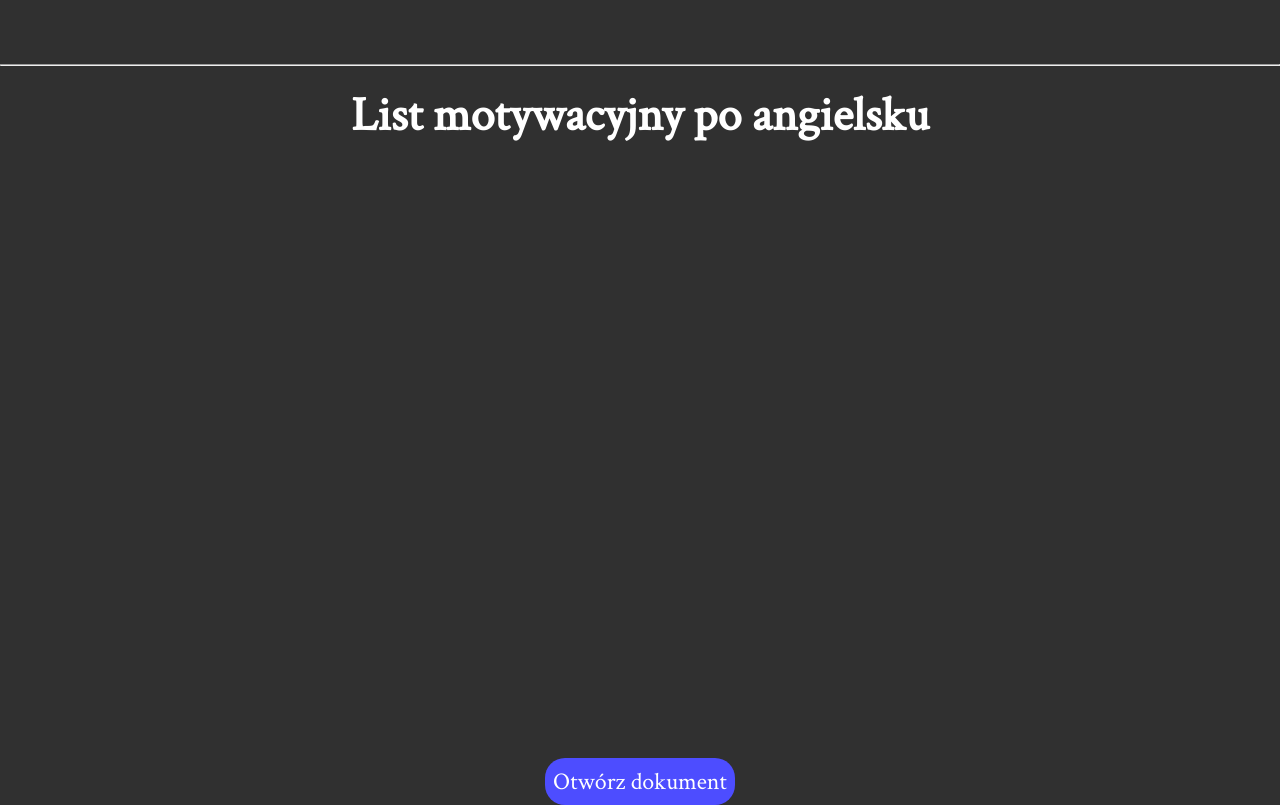
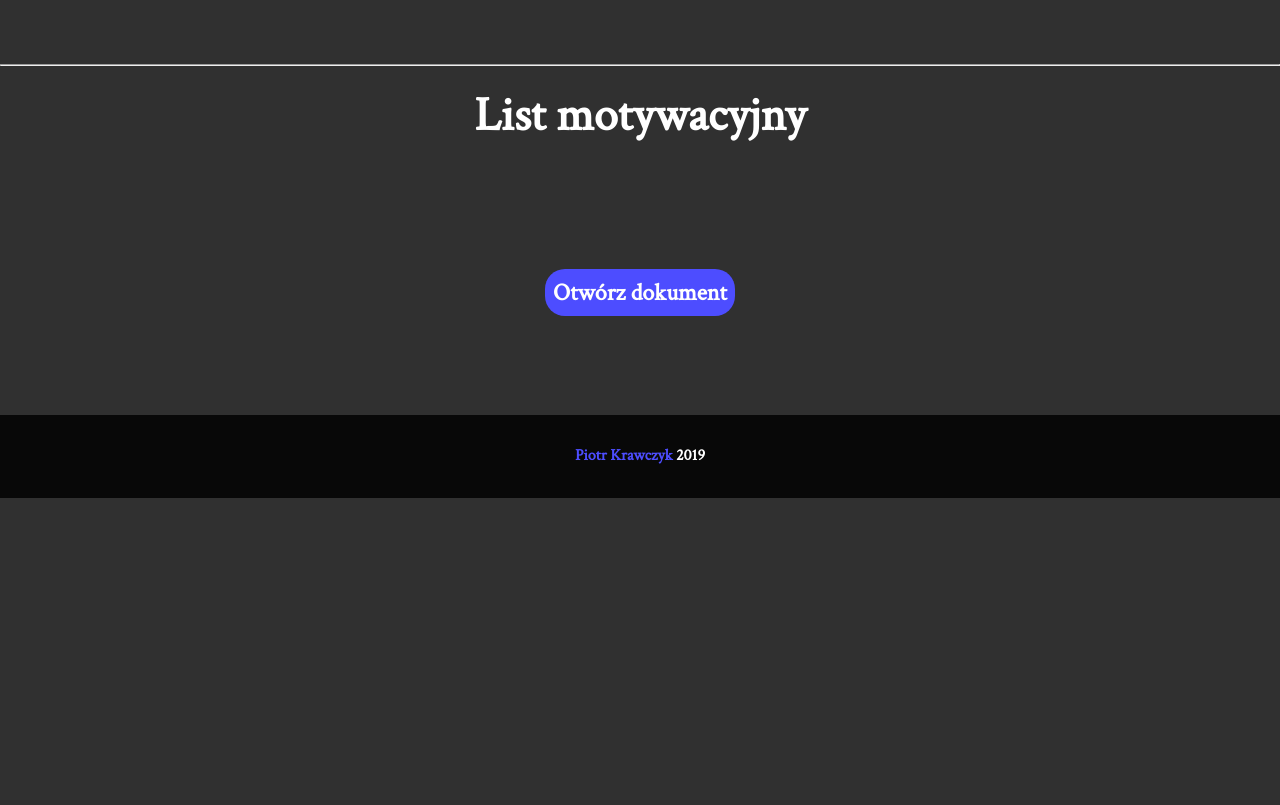
Before and after one commit to krawczykPiotr/WebsiteCV, a plain HTML site: page index.html in a window 1280 px wide. Shown: the part 2551-3356 px from the top of the page. After the commit the page ends 3049 px from the top, so only its background shows below. Drawn offline with Linux system fonts and the light colour scheme.

Commit message:
Added cover letter

```diff
--- a/index.html
+++ b/index.html
@@ -11,7 +11,7 @@
 </head>
 <body>
   <header>
-    <h1><i class="far fa-address-book"></i> Cirriculum <span class="ej">Vitae</span></h1>
+    <h1><i class="far fa-address-book"></i> Cirriculum <span>Vitae</span></h1>
     <h3><i class="fas fa-user"></i> Piotr Krawczyk</h3>
   </header>
 
@@ -127,23 +127,34 @@
 
 <section id="cover-letter">
   <div class="container">
-    <h2 class="section-title">List motywacyjny po angielsku</h2>
+    <h2 class="section-title">List motywacyjny<h2>
     <a href="#popup-letter" class="button">Otwórz dokument</a>
   </div>
   <!-- Overlay and pop up -->
   <div id="popup-letter" class="overlay">
     <div class="letter">
-      <h3>Cover Letter</h3>
+      <h3>List motywacyjny<h3><br>
       <a class="close" href="##">&times;</a>
       <div class="content">
-        Lorem ipsum dolor sit amet consectetur adipisicing elit. Delectus dolor necessitatibus officia eligendi cupiditate ex, at, nostrum asperiores quisquam vero consequuntur perferendis possimus similique. Odit ipsa magnam ab excepturi incidunt mollitia dolores ex sed nisi cumque nihil, cupiditate itaque ad minima dicta alias ut vitae maxime commodi, sit voluptatum nulla, harum architecto. Tempore mollitia blanditiis repellendus cupiditate quasi ducimus quam illum tempora excepturi possimus unde recusandae voluptatum dolores, adipisci ea ex odio sequi aperiam quia ipsa nostrum eligendi illo sint! Voluptatibus sunt aliquam atque recusandae perspiciatis ratione sequi repellat fugit nisi, quasi accusamus architecto nesciunt maxime, temporibus vitae natus repudiandae!
+          Szanowni Państwo,<br><br>nazywam się Piotr Krawczyk i jestem zainteresowany pracą w IT/ branży deweloperskiej. Interesuje mnie ona ze względu na ogromne możliwości rozwoju oraz  satysfakcję ze stworzonych produktów i projektów. Chciałem zaprezentować, dlaczego uważam, że zatrudnienie mnie na stanowisko młodszego analityka aplikacji bankowych byłoby dla Państwa korzystne. <br><br>
+          Obecnie pracuję w polskim back-office skandynawskiego Banku Nordea, gdzie zdobyłem wiele umiejętności i doświadczenia, które mógłbym wnieść do MakoLab. Pracuję w dziale przeciwdziałania praniu brudnych pieniędzy i wspieraniu terroryzmu , gdzie moja codzienna praca polega na analizie transakcji i profilu klienta, ocenie ryzyka i jego uargumentowaniu. Logiczne myślenie jak i praca
+          z innymi, praca pod presją czasu i dobra organizacja to umiejętności, które rozwijam każdego dnia podczas pracy w międzynarodowej firmie. Moim największym osiągnięciem, zdobyte już po pięciu miesiącach pracy, była tranzycja  procesu do Polski z biura w Kopenhadze. Przez kilka miesięcy byłem odpowiedzialny za naukę procesu w Danii, przygotowanie instrukcji i dokumentacji i naukę współpracowników w Polsce. Koordynowałem ulepszanie procesu, poprzez spotkania i komunikację z kolegami ze Skandynawii, pisałem raporty jaki i zbierałem statystki dla kierownictwa. <br><br>
+          Podczas pracy korzystam z dedykowanych aplikacji dla naszego banku, podstawowych aplikacji Microsoft Office jak i  MS Teams, MS Visio, MS Sharepoint, OneDrive i MS Forms.
+          <br><br>
+          Przechodząc do moich umiejętności w zakresu HTML i CSS, rozpocząłem naukę tych języków około półtora miesiąca temu, korzystając z kursów na platformie Udemy, książek oraz pomocy mojego kolegi z pracy, jako nauczyciela. Mam ogromną nadzieję, że zechcą Państwo pobrać moje CV w formie strony www z repozytorium na GitHubie i ocenić czy poziom mojej wiedzy jest wystarczający, abym mógł brać udział w dalszej rekrutacji. <br><br>
+          Mam nadzieję, że udało mi się uargumentować i przedstawić korzyści, które mógłbym wnieść do MakoLab. Serdecznie dziękuję za poświęcenie czasu na rozważenie mojej aplikacji. <br><br>
+          Z wyrazami szacunku <br>
+          Piotr Krawczyk
+
+
+
       </div>
     </div>
 </section>
 
 <!-- Footer -->
 <footer>
-
-</footer>
+    <h4><span>Piotr Krawczyk</span> 2019</h4>
+  </footer>
 </body>
 </html>
--- a/style.css
+++ b/style.css
@@ -196,8 +196,12 @@ margin-bottom: 0.3rem;
 
 /* Section: cover-letter */
 
+#cover-letter {
+  margin-bottom: 50px;
+}
+
 #cover-letter .container h2 {
-  margin-bottom: 600px
+  margin-bottom: 100px
 }
 
 .button {
@@ -205,6 +209,7 @@ margin-bottom: 0.3rem;
   border-radius: 20px/20px;
   padding: 8px;
   transition: all 0.5s ease-out;
+  font-size: 1.5rem;
 }
 
 .button:hover {
@@ -235,7 +240,7 @@ margin-bottom: 0.3rem;
 
 .letter {
   position: relative;
-  width: 800px;
+  width: 1200px;
   background-color: #bd9460;
   color: var(--secondary-color);
   padding: 20px;
@@ -254,3 +259,16 @@ transition: all 0.2s;
 .close:hover {
   color: #fff;
 }
+
+.content {
+  font-size: 1.3rem;
+}
+
+/* Section footer */
+
+footer {
+  text-align: center;
+  padding: 30px 0px;
+  background-color: var(--secondary-color);
+  font-size: 1rem;
+}
```
